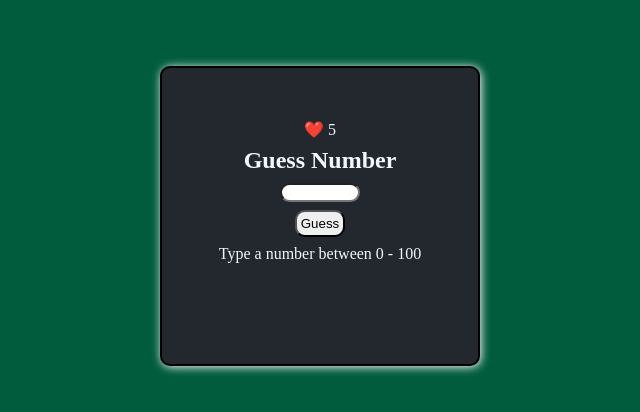
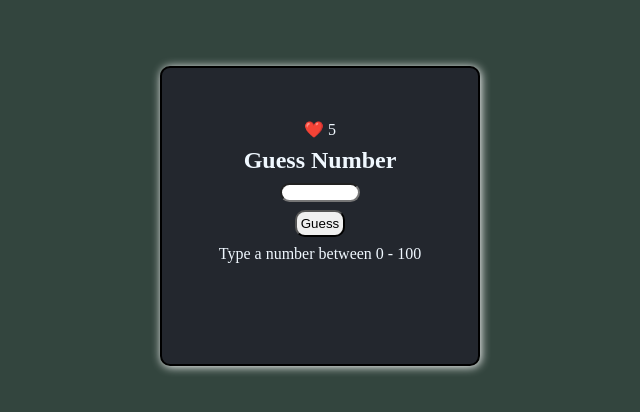
Before and after one commit to JerryChas/Guess-Number, a plain HTML site: page index.html in a window 1280 px wide. Shown: the part 184-596 px from the top of the page, without its empty margins (320-960 px from the left). Drawn offline with Linux system fonts and the light colour scheme.

Commit message:
changed body bg-color

```diff
--- a/css/main.css
+++ b/css/main.css
@@ -7,7 +7,7 @@
 }
 
 body {
-    background-color: rgb(1, 92, 62);
+    background-color: rgb(51, 69, 62);
     display: grid;
     place-content: center;
     min-height: 100vh;
```
